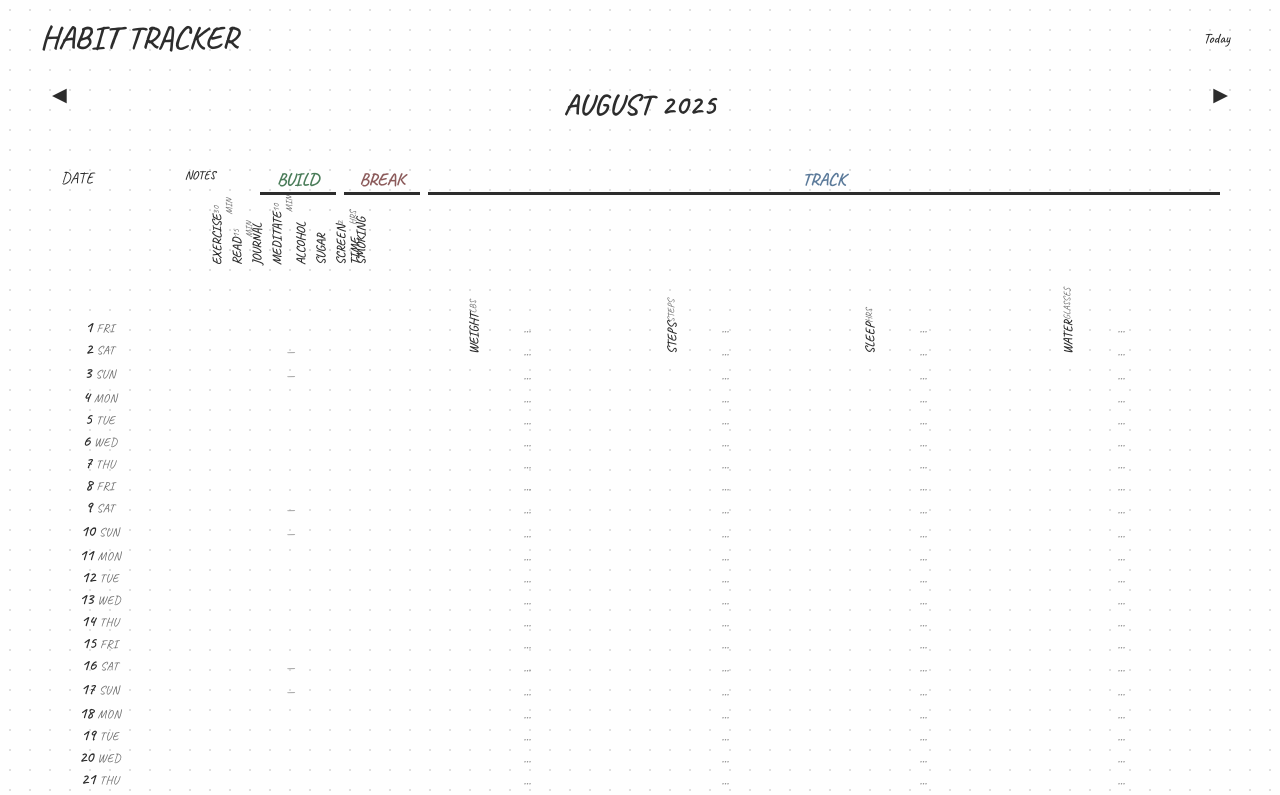
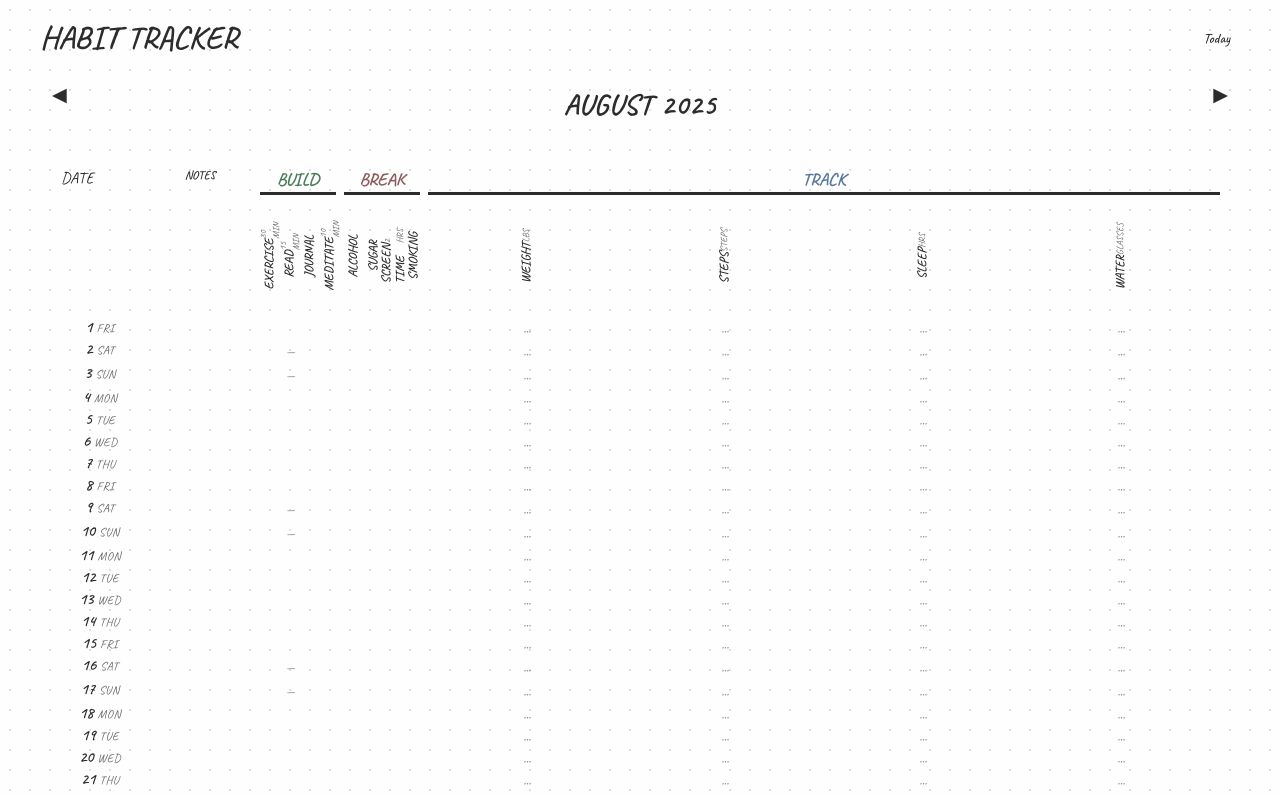
Before and after one commit to thanson00/HabitTracker, a React (Vite) app: page / in a window 1280 px wide. Shown: the top 795 px of the page. Built offline with nearby package versions, Linux system fonts and the light colour scheme.

Commit message:
fix: center habit headers vertically and horizontally within their columns

```diff
--- a/src/index.css
+++ b/src/index.css
@@ -241,8 +241,8 @@ button:focus-visible {
   padding: 1px;
   height: 120px;
   display: flex;
-  align-items: flex-start;
-  justify-content: flex-start;
+  align-items: center;
+  justify-content: center;
   border: none;
   border-bottom: none;
   border-top: none;
```
